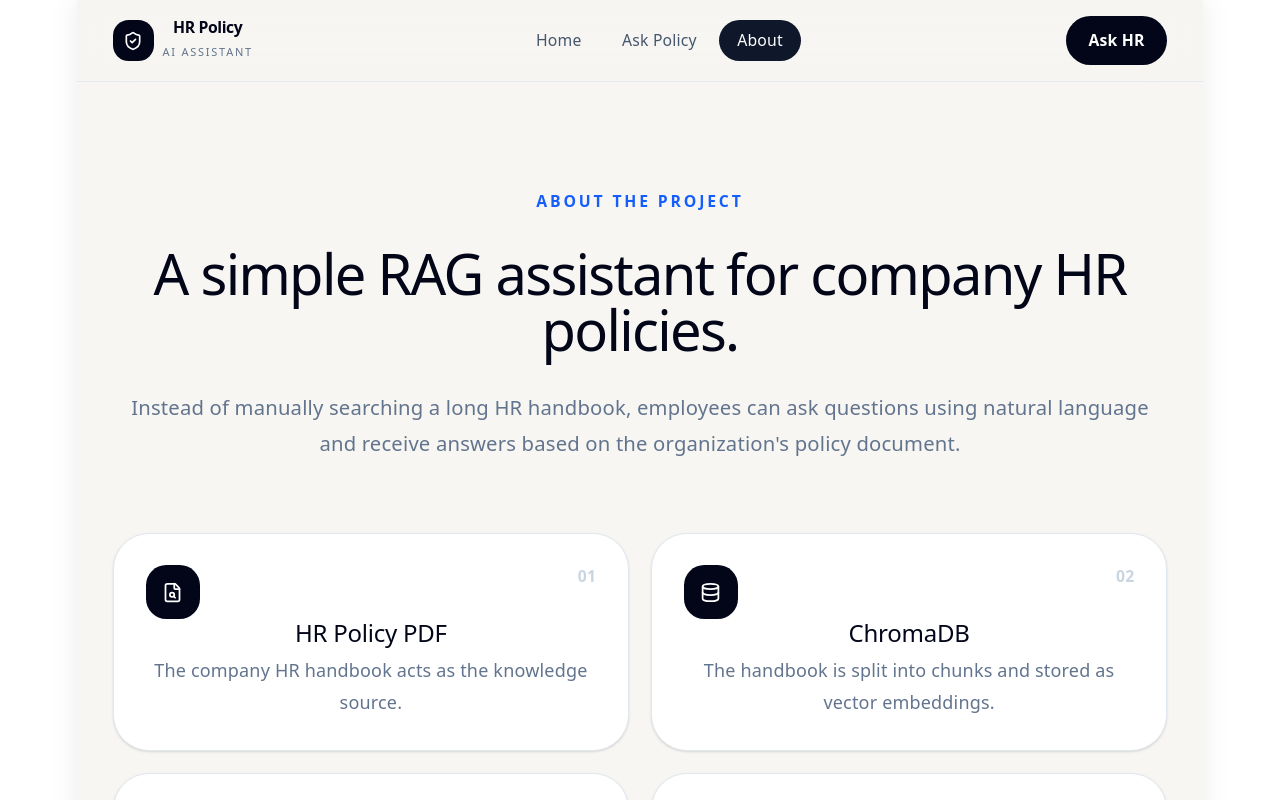
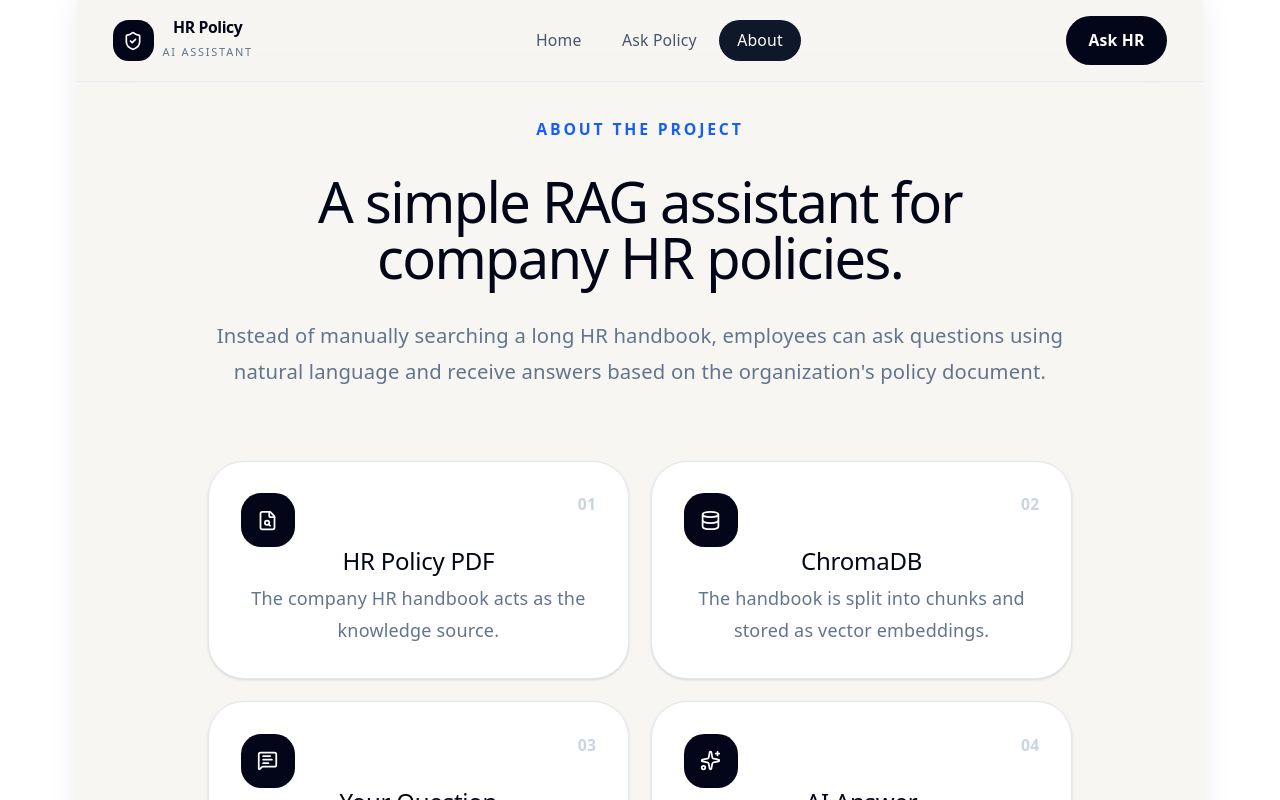
Before and after one commit to Fahimh007/HR-policy, a React app in the folder frontend/: page /about in a window 1280 px wide. Shown: the top 800 px of the page. Built offline with nearby package versions, Linux system fonts and the light colour scheme; no server answers; the HTML template or start-up script is replaced by a standard one.

Commit message:
refactor About and AskPolicy components for improved layout and error handling

```diff
--- a/frontend/src/pages/About.jsx
+++ b/frontend/src/pages/About.jsx
@@ -33,17 +33,15 @@ const steps = [
 
 function About() {
   return (
-    <div className="px-5 py-16 sm:px-8 lg:py-24">
-      <div className="mx-auto max-w-6xl">
+    <div className="px-5 py-16 sm:px-8 lg:py-8">
+      <div className="mx-auto max-w-3xl">
         <div className="max-w-100%">
           <p className="text-sm font-bold uppercase tracking-[0.18em] text-blue-600">
             About the project
           </p>
-
           <h1 className="!text-slate-950 mt-4 text-4xl font-black tracking-[-0.03em] sm:text-6xl">
             A simple RAG assistant for company HR policies.
           </h1>
-
           <p className="mt-6 text-lg leading-8 text-slate-500">
             Instead of manually searching a long HR handbook, employees can
             ask questions using natural language and receive answers based
--- a/frontend/src/pages/AskPolicy.jsx
+++ b/frontend/src/pages/AskPolicy.jsx
@@ -110,7 +110,7 @@ function AskPolicy() {
             value={question}
             onChange={(e) => setQuestion(e.target.value)}
             placeholder="Example: How many annual leaves can I take?"
-            rows={5}
+            rows={3}
             className="w-full resize-none rounded-2xl border border-slate-200 bg-slate-50 px-4 py-4 text-base text-slate-950 outline-none transition placeholder:text-slate-400 focus:border-blue-500 focus:bg-white focus:ring-4 focus:ring-blue-500/10"
           />
 
@@ -144,7 +144,16 @@ function AskPolicy() {
 
         {/* EXAMPLES */}
         {!answer && !loading && (
-          <section className="my-10">
+          <section className="my-5">
+            {/* ERROR */}
+              {error && (
+                <div
+                    role="alert"
+                    className="my-3 rounded-2xl border border-red-200 bg-red-50 p-2 text-sm leading-6 text-red-700"
+                >
+                    {error}
+                </div>
+              )}
             <p className="text-sm font-bold text-slate-950">
               Try one of these
             </p>
@@ -164,19 +173,11 @@ function AskPolicy() {
           </section>
         )}
 
-        {/* ERROR */}
-        {error && (
-          <div
-            role="alert"
-            className="mt-6 rounded-2xl border border-red-200 bg-red-50 p-4 text-sm leading-6 text-red-700"
-          >
-            {error}
-          </div>
-        )}
+
 
         {/* ANSWER */}
         {answer && (
-          <section className="mt-8 rounded-[2rem] border border-slate-200 bg-white p-6 shadow-xl shadow-slate-950/5 sm:p-8">
+          <section className="mt-4 rounded-[2rem] border border-slate-200 bg-white p-6 shadow-xl shadow-slate-950/5 sm:p-8">
             <div className="flex items-start gap-4">
               <div className="flex h-10 w-10 shrink-0 items-center justify-center rounded-xl bg-blue-600 text-white">
                 <Bot size={19} />
```
